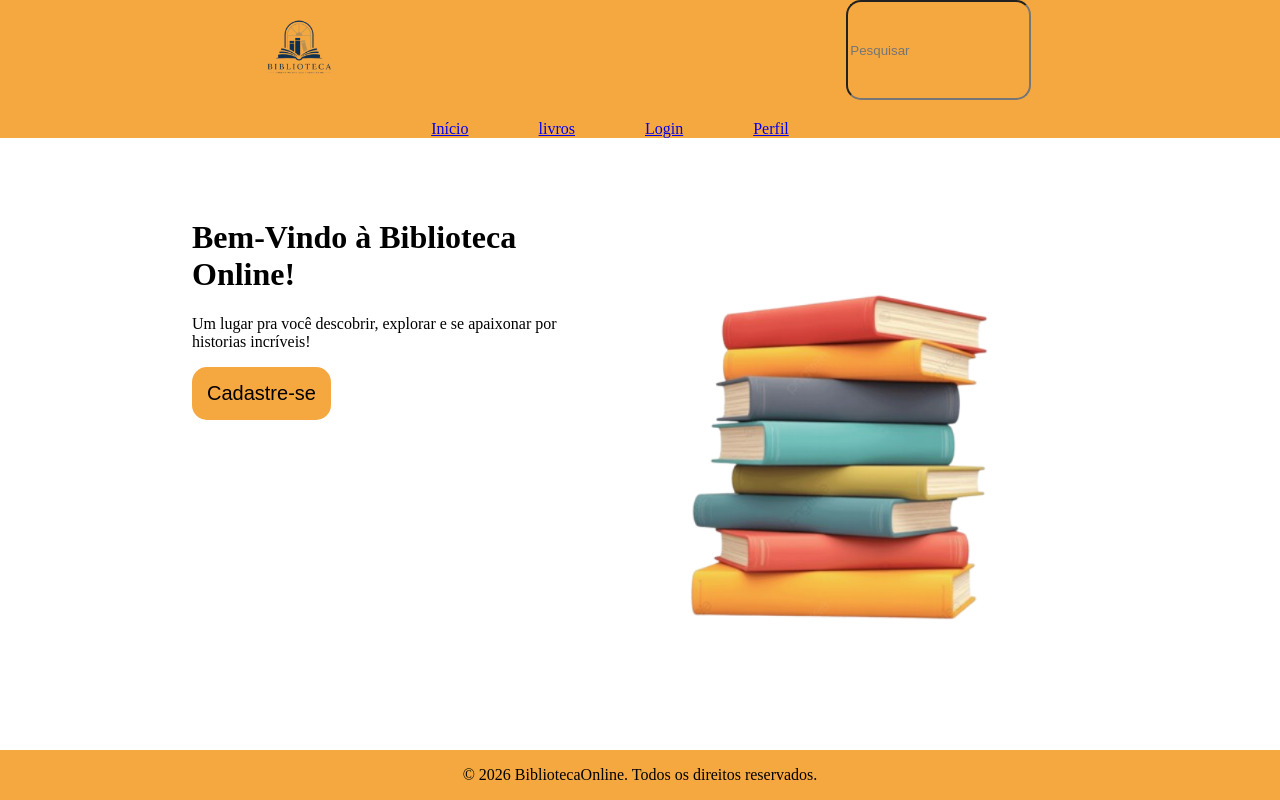
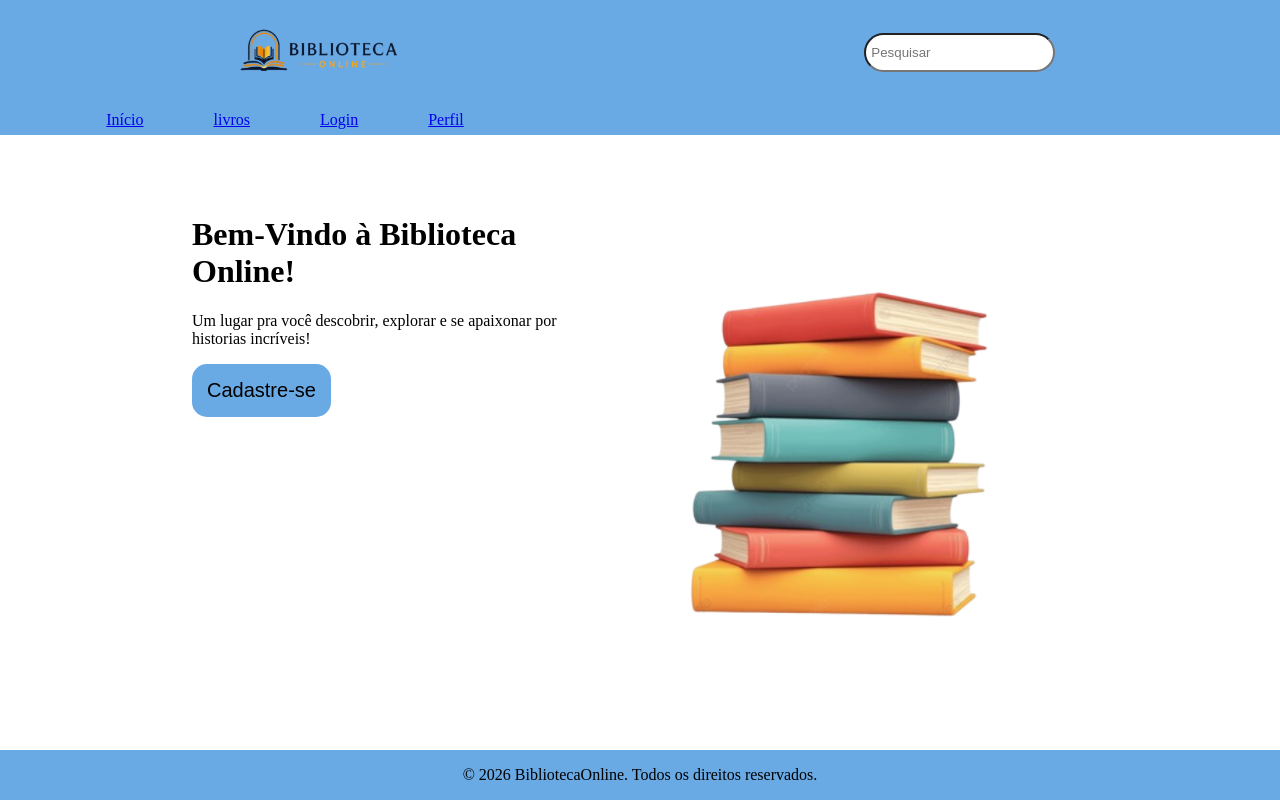
Before and after one commit to marisants/sistema_biblioteca---PSI, a Flask app: page / in a window 1280 px wide. Run offline with Flask 3, Linux system fonts and the light colour scheme.

Commit message:
mais alguma coisa

```diff
--- a/static/css/base.css
+++ b/static/css/base.css
@@ -1,6 +1,6 @@
 :root{
-    --cor-principal: rgba(246, 168, 64);
-    --cor-principal-hover: rgb(201, 137, 53);
+    --cor-principal: rgb(105, 169, 228);
+    --cor-principal-hover: rgb(97, 155, 209);
     --cor-branco: rgb(255, 255, 255);
 }
 
@@ -15,32 +15,27 @@ header{
     background-color: var(--cor-principal);
     display: flex;
     flex-direction: column;
-    /* height: 80px; */
+    justify-content: center;
 }
 .ini{
     display: flex;
     justify-content: space-around;
+    align-items: center;
 }
 input{
-    /* background-color: var(--cor-branco);
-    color: gray;
-    border-radius: 5px;
-    display: flex;
-    padding: 2px 120px 2px 20px;
-    width: 8%; */
-    background-color: var(--cor-principal);
-    border-radius: 15px;
-    color: var(--cor-branco);
-    /* padding: 2px 120px 2px 20px; */
+    height: 25px;
+    border-radius: 20px;
+    padding: 5px;
 }
 nav{
     display: flex;
     flex-direction: row;
     justify-content: center;
-    margin-left: 10px;
+    align-items: center;
     gap: 70px;
-    padding-top: 20px;
     color: var(--cor-menu-nav-texto);
+    width: 50%;
+    height: 30px;
 }
 footer{
     background-color: var(--cor-principal);
--- a/templates/base.html
+++ b/templates/base.html
@@ -14,9 +14,10 @@
     <header>
         <div class="ini">
             <!-- tem q carregar a imagem assim, q ai n dá problema no caminho dps -->
-            <img src="{{ url_for('static', filename='img/logo.png') }}" alt="logo" height="100" width="100">
+            <img src="{{ url_for('static', filename='img/logo.png') }}" alt="logo" height="105" width="190">
             <input id="pesquisar" type="text" placeholder="Pesquisar">
         </div>
+        <div class="nav">
             <nav>
                 <a href="#">Início</a>
                 <a href="{{ url_for('cadastro_livros') }}">livros</a>
@@ -24,6 +25,7 @@
                 <a href="{{ url_for('perfil') }}">Perfil</a>
                 <a href="#"></a>
             </nav>
+        </div>
     </header>
     <div class="container">
         {% block cont %}
```
Also changed, not shown: static/img/logo.png. Lines whose indentation alone changed are shown as unchanged.
